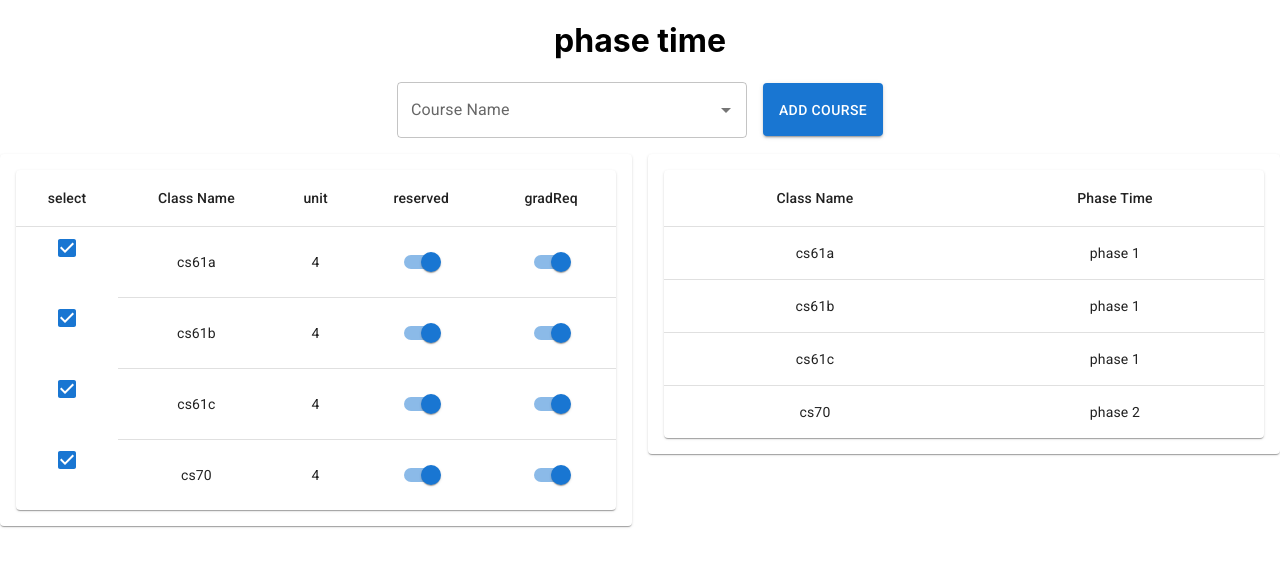
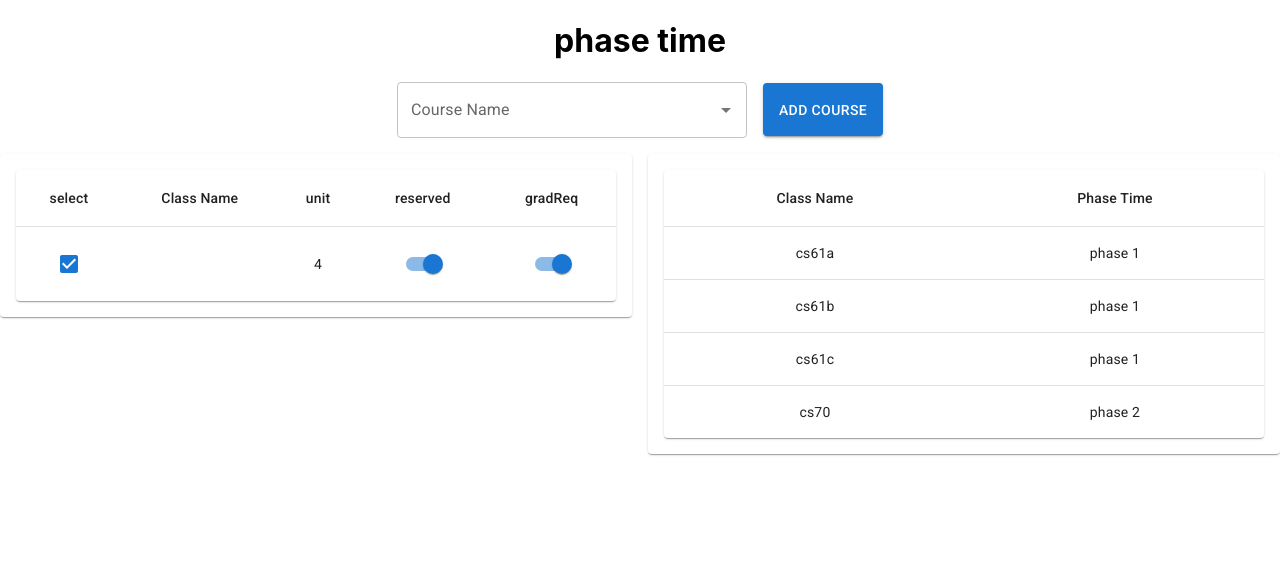
Before and after one commit to Frederic-Chopin/Cal-Hacks, a React (Create React App) app in the folder frontend/phasetime/: page / in a window 1280 px wide. Both pictures are taken after typing "Sample" into the empty fields and a click on the button "ADD COURSE". Shown: the top 566 px of the page. Built offline with nearby package versions, Linux system fonts and the light colour scheme.

Commit message:
add course button working

```diff
--- a/frontend/phasetime/src/App.js
+++ b/frontend/phasetime/src/App.js
@@ -1,4 +1,5 @@
 import './App.css';
+import * as React from 'react';
 import MyClass from './MyClass.js';
 import SearchBar from './SearchBar.js'
 import ClassList from './ClassList.js'
@@ -15,14 +16,19 @@ const Item = styled(Paper)(({ theme }) => ({
 }));
 
 function App() {
+
+  const [classListRows, setClassListRows] = React.useState(["", ""])
+
   return (
     <div className="App">
       <h1>phase time</h1>
-      <SearchBar />
+
+      <SearchBar onClick={setClassListRows}/>
+
       <Box sx={{ flexGrow: 1 }}>
         <Grid container spacing={2}>
           <Grid item md={6}>
-            <Item> <ClassList /></Item>
+            <Item> <ClassList newRawRow={classListRows}/></Item>
           </Grid>
           <Grid item md={6}>
             <Item><MyClass /></Item>
--- a/frontend/phasetime/src/ClassList.js
+++ b/frontend/phasetime/src/ClassList.js
@@ -10,18 +10,42 @@ import Checkbox from '@mui/material/Checkbox';
 import Switch from '@mui/material/Switch';
 import './App.css';
 
-function createData(name, unit, reserved, gradReq) {
-  return {name: name, unit: unit, reserved:reserved, gradReq: gradReq};
-}
 
-const rows = [
-  createData('cs61a', '4', <Switch  defaultChecked />, <Switch  defaultChecked />),
-  createData('cs61b', '4', <Switch  defaultChecked />, <Switch  defaultChecked />),
-  createData('cs61c', '4', <Switch  defaultChecked />, <Switch  defaultChecked />),
-  createData('cs70', '4', <Switch  defaultChecked />, <Switch  defaultChecked />),
-];
 
-function ClassList() {
+function ClassList(props) {
+
+  const [rows, setRows] = React.useState([]);
+
+  function createData(name, unit, reserved, gradReq) {
+    if (name === "") {
+      return [];
+    }
+
+    var exist = false;
+    rows.forEach(row => {
+      if (row.name === name) {
+        exist = true;
+      }
+    })
+    if (!exist) {
+      return {name: name, unit: unit, reserved:reserved, gradReq: gradReq};
+    } else {
+      return [];
+    }
+  }
+
+  React.useEffect(
+    () => {
+      console.log('reset rows');
+      setRows(
+        rows.concat(
+          createData(props.newRawRow[0], props.newRawRow[1], <Switch  defaultChecked />, <Switch  defaultChecked />)
+        )
+      );
+      console.log("rows:\n", rows);
+    }, props.newRawRow);
+
+
   return (
     <TableContainer component={Paper}>
       <Table sx={{ minWidth: 300}} aria-label="simple table">
@@ -39,7 +63,10 @@ function ClassList() {
             <TableRow
               key={row.name}
               sx={{ '&:last-child td, &:last-child th': { border: 0 } }}
-            > <Checkbox defaultChecked />
+            >
+              <TableCell align="center">
+                <Checkbox defaultChecked />
+              </TableCell>
               <TableCell align="center" component="th" scope="row"> {row.name}</TableCell>
               <TableCell align="center">{row.unit}</TableCell>
               <TableCell align="center">{row.reserved}</TableCell>
--- a/frontend/phasetime/src/SearchBar.js
+++ b/frontend/phasetime/src/SearchBar.js
@@ -11,23 +11,36 @@ import data from './data.csv';
 function getData() {
     var courseNames = [];
     d3.csv(data, function(data) {
-        console.log(data.courseName.toUpperCase());
+        // console.log(data.courseName.toUpperCase());
         courseNames.push({ label: data.courseName.toUpperCase() });
     });
-    console.log("courseNames:\n", courseNames);
+    // console.log("courseNames:\n", courseNames);
     return courseNames;
 }
 
 const courseNames = getData()
 
-export default function SearchBar() {
+
+
+let courseSelected = "";
+
+export default function SearchBar(props) {
+
+    const handleSubmit = (event) => {
+        event.preventDefault();
+        console.log("adding course");
+        console.log("tags: ", courseSelected.label);
+        props.onClick([courseSelected.label, "4"]);
+    };
 
     return (
         <div>
         <Box
+            component="form"
             sx={{
             m: 2,
             }}
+            onSubmit={(event) => handleSubmit(event)}
         >
             <Grid
             container
@@ -41,6 +54,11 @@ export default function SearchBar() {
                 id="combo-box-demo"
                 options={courseNames}
                 sx={{ width: 350 }}
+                onChange={(event, value) =>
+                    {
+                      courseSelected = (value)
+                    }
+                }
                 renderInput={(params) => (
                     <TextField {...params} label="Course Name" />
                     )}
```
